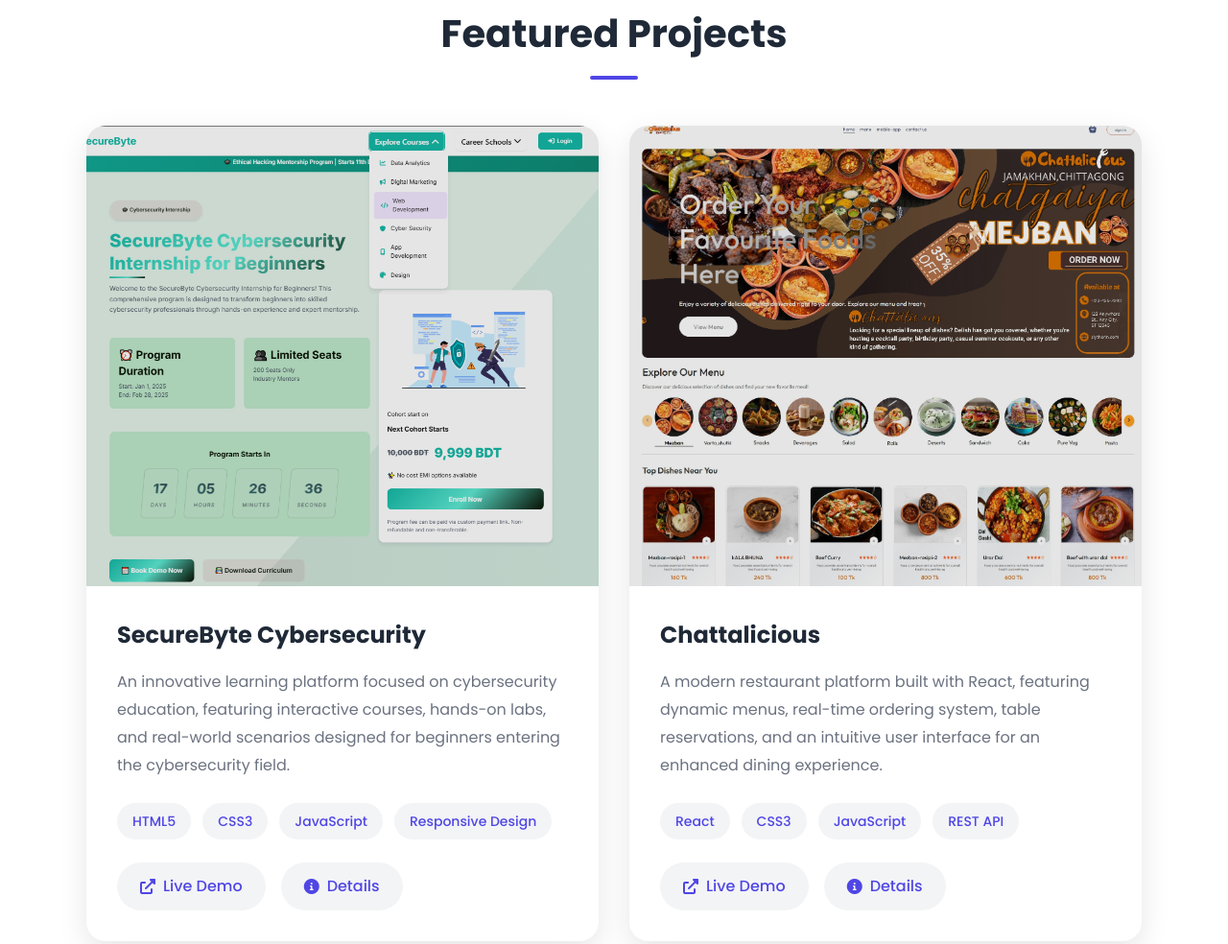
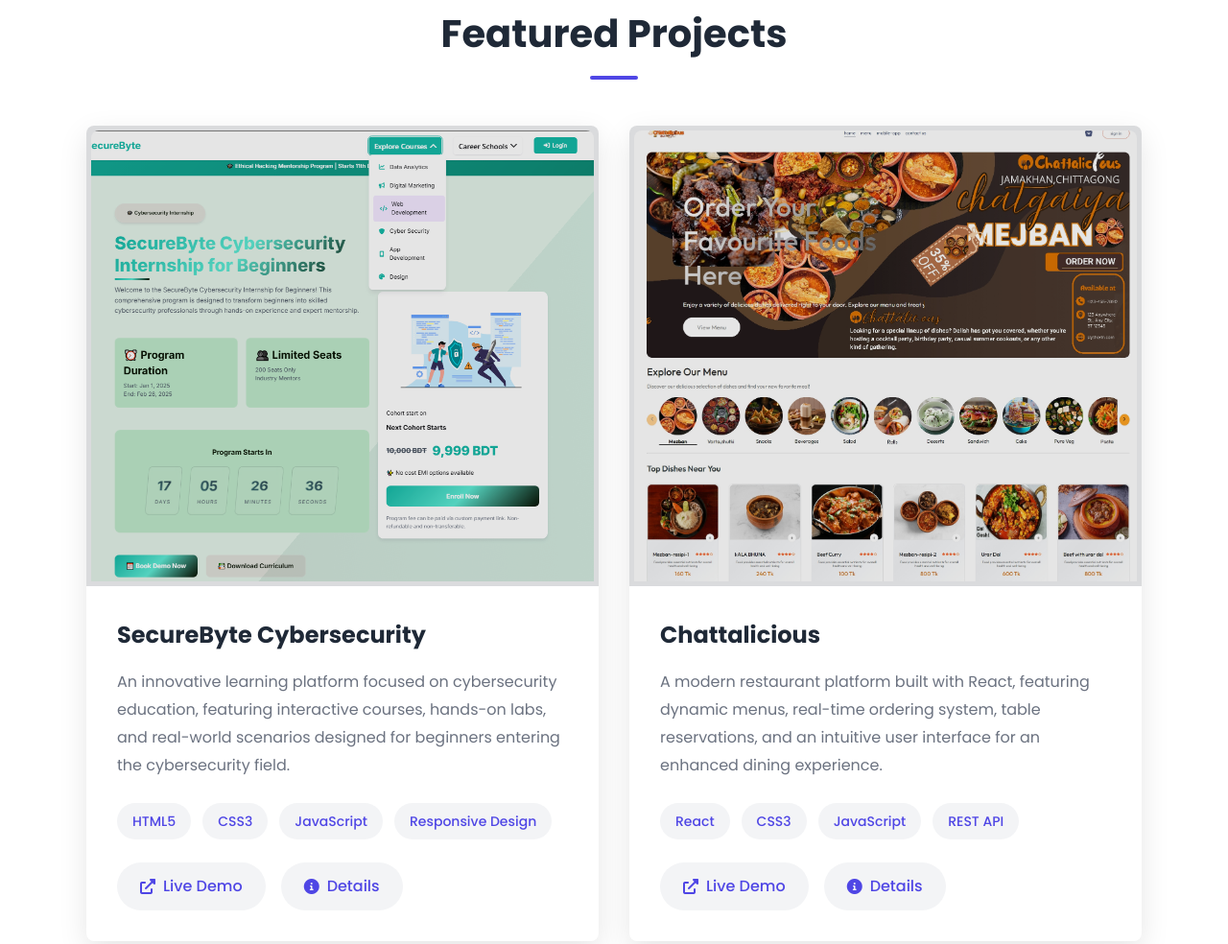
Before and after one commit to yamin-401533/yamins_frontend, a plain HTML site: page index.html in a window 1280 px wide. Shown: the part 893-1877 px from the top of the page at 96% size. Drawn offline with Linux system fonts and the light colour scheme.

Commit message:
Update yamin.css

```diff
--- a/yamin.css
+++ b/yamin.css
@@ -1,7 +1,7 @@
 
         @import url('https://fonts.googleapis.com/css2?family=Poppins:wght@300;400;500;600;700&display=swap');
 
-        :root {
+ :root {
             --primary: #4F46E5;
             --primary-dark: #4338CA;
             --secondary: #8B5CF6;
@@ -283,6 +283,7 @@
         .projects {
             padding: 6rem 2rem;
             background: var(--white);
+
         }
 
         .projects-container {
@@ -318,7 +319,7 @@
 
         .project-card {
             background: var(--white);
-            border-radius: 20px;
+            border-radius: 8px;
             overflow: hidden;
             box-shadow: 0 10px 30px rgba(0, 0, 0, 0.1);
             transition: all 0.3s ease;
@@ -509,6 +510,8 @@
     justify-content: center;
     overflow: hidden;
     position: relative;
+    padding: 5px;
+
 }
 
 .project-image img {
@@ -516,8 +519,9 @@
     height: 100%;
     object-fit: cover; /* Ensures the image covers the container */
     transition: transform 0.3s ease;
+    border-radius: 8px 8px 0 0; /* Rounded corners on the top */
 }
 
 .project-card:hover .project-image img {
-    transform: scale(1.1); /* Zoom effect on hover */
+    transform: scale(1.02); /* Zoom effect on hover */
 }
```
